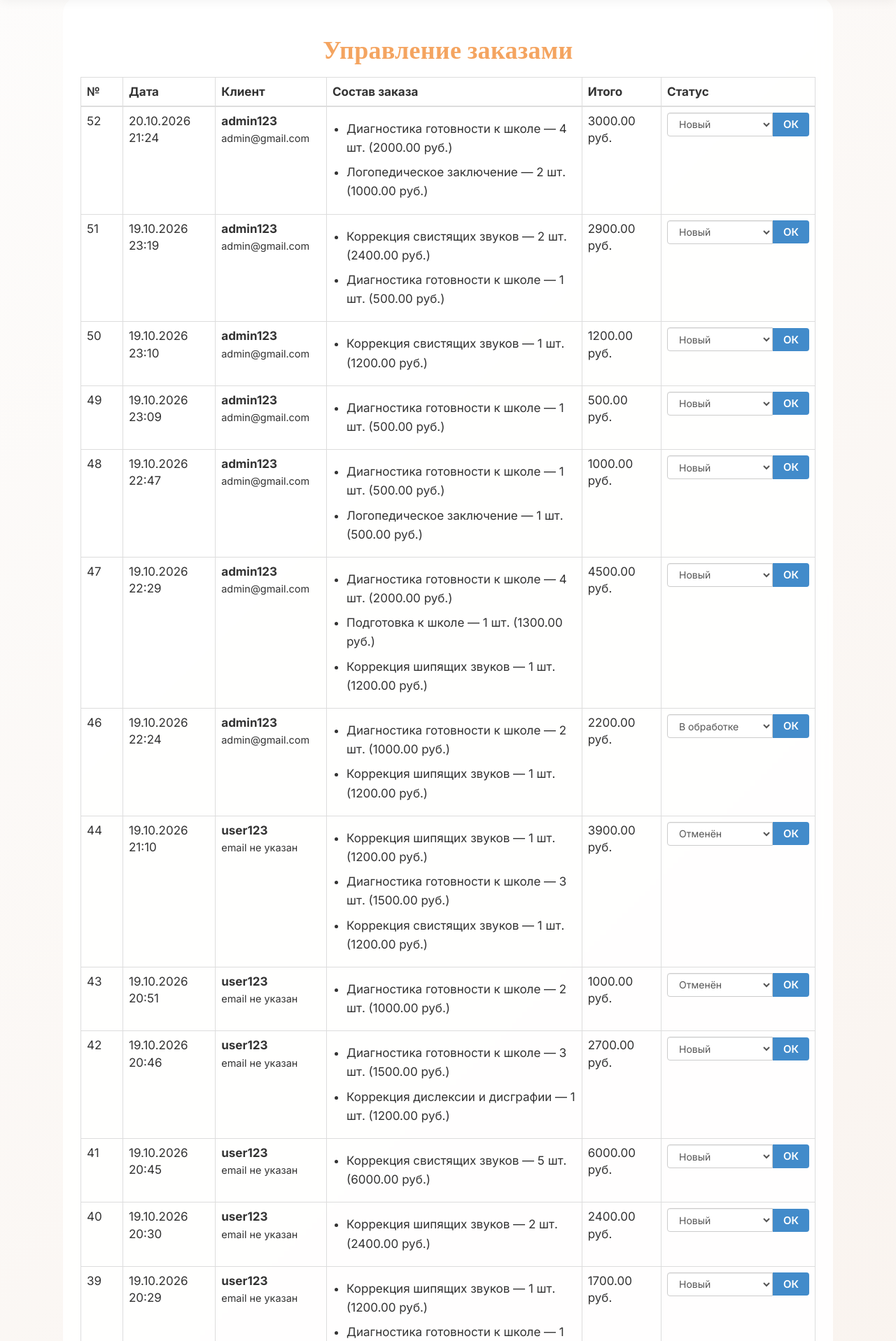
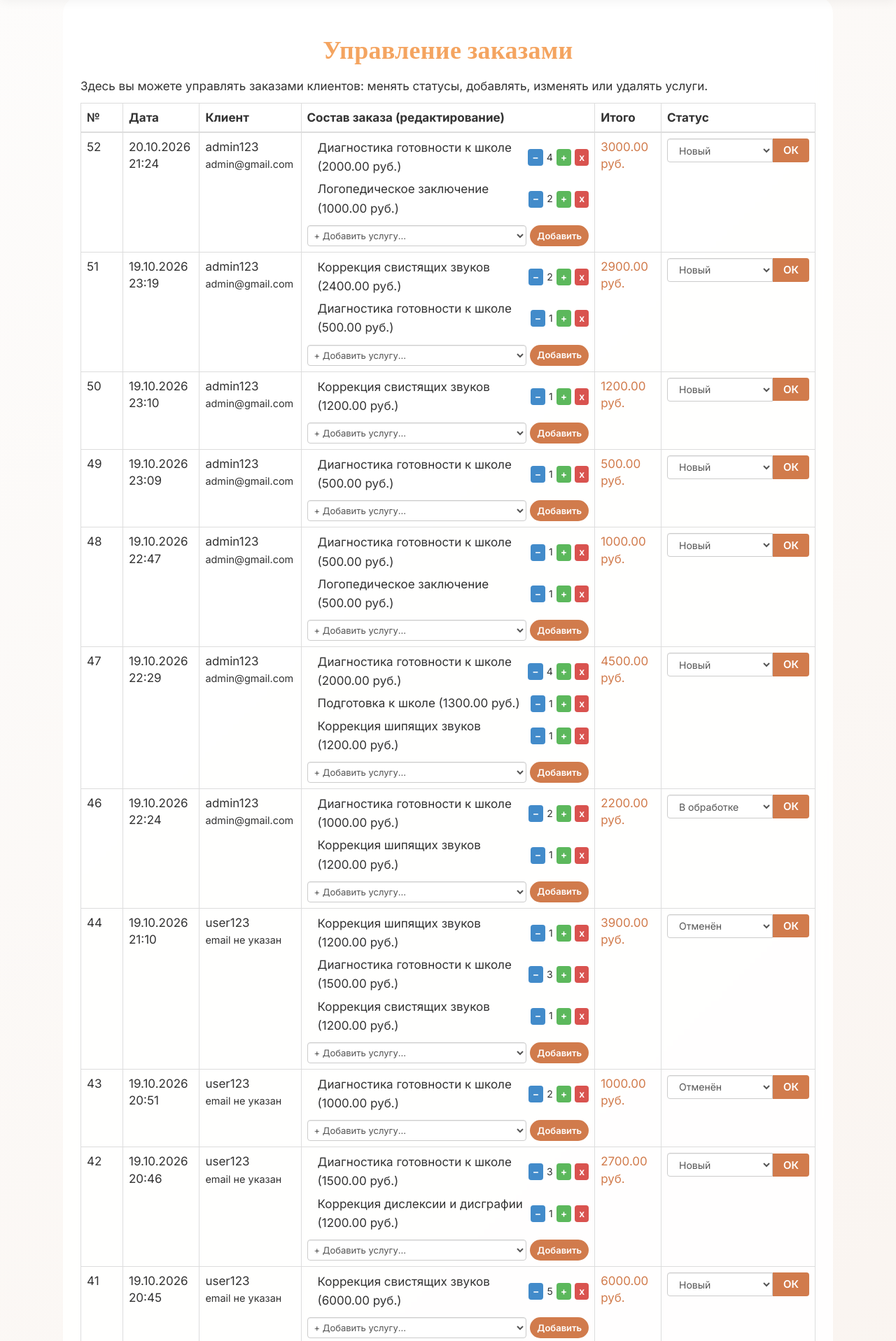
Before and after one commit to Lenchis21/DjangoSite, a Django app: page /manage/orders/ in a window 1280 px wide. Shown: the part 75-1992 px from the top of the page at 70% size. Run offline with Django 3.2, Linux system fonts and the light colour scheme; a user stored in the database is signed in; data comes from the database, SQL or seed files in the repository; both versions use the stored data as it was after the commit; some libraries are stand-ins or nearby versions.

Commit message:
20.10.26-1

```diff
--- a/DjangoSite/DjangoSite/urls.py
+++ b/DjangoSite/DjangoSite/urls.py
@@ -56,6 +56,9 @@ urlpatterns = [
     path('manage/orders/<int:order_id>/done/', views.order_done, name='order_done'),
 
     path('manage/orders/update/<int:order_id>/', views.order_update_status, name='order_update_status'),
+
+    path('manage/orders/edit-item/<int:item_id>/', views.order_edit_item, name='order_edit_item'),
+path('manage/orders/add-item/<int:order_id>/', views.order_add_item, name='order_add_item'),
 ]
 
 urlpatterns += static(settings.MEDIA_URL, document_root=settings.MEDIA_ROOT)
--- a/DjangoSite/app/templates/app/cart/orders_manage.html
+++ b/DjangoSite/app/templates/app/cart/orders_manage.html
@@ -1,7 +1,9 @@
 {% extends "app/layout.html" %}
+{% load static %}
+
 {% block content %}
-
 <h1 class="title">Управление заказами</h1>
+<p class="description">Здесь вы можете управлять заказами клиентов: менять статусы, добавлять, изменять или удалять услуги.</p>
 
 {% if orders %}
 <table class="table table-bordered description mt-4">
@@ -10,7 +12,7 @@
             <th style="width: 60px;">№</th>
             <th>Дата</th>
             <th>Клиент</th>
-            <th>Состав заказа</th>
+            <th style="width: 40%;">Состав заказа (редактирование)</th>
             <th>Итого</th>
             <th style="width: 220px;">Статус</th>
         </tr>
@@ -21,33 +23,53 @@
             <td>{{ order.id }}</td>
             <td>{{ order.date|date:"d.m.Y H:i" }}</td>
 
-            <!-- Информация о клиенте -->
+            <!-- Клиент -->
             <td>
                 {% if order.customer %}
-                <b>{{ order.customer.username }}</b><br>
+                {{ order.customer.username }}<br>
                 <small>{{ order.customer.email|default:"email не указан" }}</small>
                 {% else %}
-                <i>Удалённый клиент</i>
+                <i>удалённый клиент</i>
                 {% endif %}
             </td>
 
-            <!-- Состав заказа -->
+            <!-- Редактирование состава -->
             <td>
-                <ul>
+                <!-- 1. Существующие позиции -->
+                <ul style="margin: 0; padding-left: 15px; list-style: none;">
                     {% for item in order.orderitem_set.all %}
-                    <li>{{ item.service.name }} — {{ item.quantity }} шт. ({{ item.subtotal }} руб.)</li>
+                    <li style="margin-bottom: 5px; display: flex; align-items: center; justify-content: space-between;">
+                        <span>{{ item.service.name }} ({{ item.subtotal }} руб.)</span>
+
+                        <!-- Форма для плюс/минус/удалить -->
+                        <form method="POST" action="{% url 'order_edit_item' item.id %}" style="display: inline-flex; align-items: center; margin: 0;">
+                            {% csrf_token %}
+                            <button type="submit" name="action" value="minus" class="btn-base btn-blue" style="padding: 0 6px; font-size: 14px; height: 24px; border-radius: 4px;">−</button>
+                            <span style="margin: 0 5px; font-size: 14px;">{{ item.quantity }}</span>
+                            <button type="submit" name="action" value="plus" class="btn-base btn-green" style="padding: 0 6px; font-size: 14px; height: 24px; border-radius: 4px;">+</button>
+                            <button type="submit" name="action" value="delete" class="btn-base btn-red" style="padding: 0 6px; font-size: 14px; height: 24px; border-radius: 4px; margin-left: 5px;">x</button>
+                        </form>
+                    </li>
                     {% endfor %}
                 </ul>
-                {% if order.comment %}
-                <div">
-                    <b>Комментарий:</b> {{ order.comment }}
-                </div>
-                {% endif %}
+
+                <!-- 2. Добавление новой услуги -->
+                <form method="POST" action="{% url 'order_add_item' order.id %}" style="margin-top: 10px; display: flex; gap: 5px;">
+                    {% csrf_token %}
+                    <select name="service_id" class="form-control" style="height: 30px; font-size: 13px; padding: 2px 5px;" required>
+                        <option value="" disabled selected>+ Добавить услугу...</option>
+                        {% for service in services %}
+                        <option value="{{ service.id }}">{{ service.name }} ({{ service.price }} руб.)</option>
+                        {% endfor %}
+                    </select>
+                    <button type="submit" class="btn-base btn-brand" style="padding: 0 10px; height: 30px; font-size: 13px; white-space: nowrap;">Добавить</button>
+                </form>
             </td>
 
-            <td>{{ order.total }} руб.</td>
+            <!-- Сумма -->
+            <td style="color: #d17b4c;">{{ order.total }} руб.</td>
 
-            <!-- Форма смены статуса -->
+            <!-- Управление статусом -->
             <td>
                 <form method="POST" action="{% url 'order_update_status' order.id %}">
                     {% csrf_token %}
@@ -62,9 +84,7 @@
                             {% endfor %}
                         </select>
                         <span class="input-group-btn">
-                            <button type="submit" class="btn-base btn-blue" style="padding: 6px 15px; border-radius: 0 4px 4px 0;">
-                                ОК
-                            </button>
+                            <button type="submit" class="btn-base btn-brand" style="padding: 6px 15px; border-radius: 0 4px 4px 0;">ОК</button>
                         </span>
                     </div>
                 </form>
@@ -73,10 +93,10 @@
         {% endfor %}
     </tbody>
 </table>
+
 {% else %}
 <div class="info-block">
     <p class="description">Заказов пока нет.</p>
 </div>
 {% endif %}
-
 {% endblock %}
--- a/DjangoSite/app/views.py
+++ b/DjangoSite/app/views.py
@@ -397,8 +397,12 @@ def my_orders(request):
 def orders_manage(request):
     """Управление заказами для менеджера."""
     orders = Order.objects.exclude(status='cart').order_by('-date')
+    services = Service.objects.all()
+
     return render(request, 'app/cart/orders_manage.html', {
-        'orders': orders, 'year': datetime.now().year,
+        'orders': orders,
+        'services': services,
+        'year': datetime.now().year,
     })
 
 
@@ -423,3 +427,42 @@ def order_update_status(request, order_id):
             order.save()
 
     return redirect('orders_manage')
+
+@staff_member_required
+@require_POST
+def order_edit_item(request, item_id):
+    """Изменение количества или удаление позиции."""
+    item = get_object_or_404(OrderItem, id=item_id)
+    action = request.POST.get('action')
+
+    if action == 'plus':
+        item.quantity += 1
+        item.save()
+    elif action == 'minus':
+        if item.quantity > 1:
+            item.quantity -= 1
+            item.save()
+        else:
+            item.delete()
+    elif action == 'delete':
+        item.delete()
+
+    return redirect('orders_manage') # Возвращаемся на ту же страницу
+
+@staff_member_required
+@require_POST
+def order_add_item(request, order_id):
+    """Добавление новой услуги в заказ."""
+    order = get_object_or_404(Order, id=order_id)
+    service_id = request.POST.get('service_id')
+
+    if service_id:
+        service = get_object_or_404(Service, id=service_id)
+        item, created = OrderItem.objects.get_or_create(
+            order=order, service=service, defaults={'quantity': 1}
+        )
+        if not created:
+            item.quantity += 1
+            item.save()
+
+    return redirect('orders_manage')
```
Also changed, not shown: DjangoSite/db.sqlite3.
